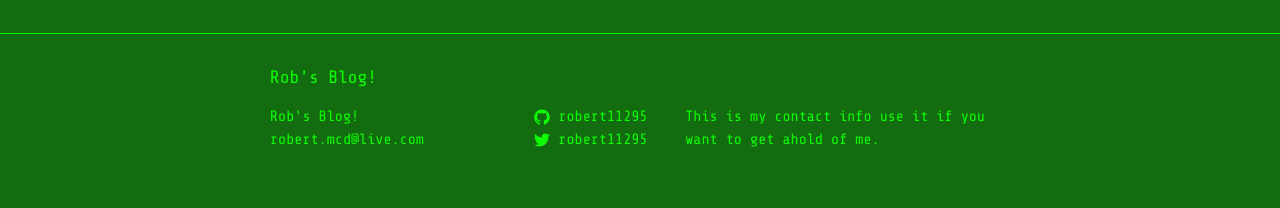
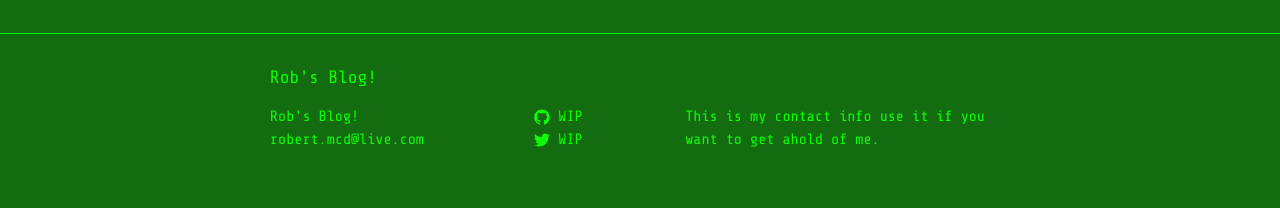
Before and after one commit to xSpiralx/xSpiralx.github.io, a Jekyll site: the page built from index.html, in a window 1280 px wide. Shown: the part 710-918 px from the top of the page. Built offline with Jekyll 4.4.1, drawn with Linux system fonts in a browser that asks for light colours.

Commit message:
Update _config.yml
Updating handle links

```diff
--- a/_config.yml
+++ b/_config.yml
@@ -11,8 +11,8 @@ email: robert.mcd@live.com
 description: This is my contact info use it if you want to get ahold of me.
 baseurl: "" # the subpath of your site, e.g. /blog
 url: "http://yourdomain.com" # the base hostname & protocol for your site
-twitter_username: robert11295
-github_username:  robert11295
+twitter_username: WIP
+github_username:  WIP
 
 # Build settings
 markdown: kramdown
```
